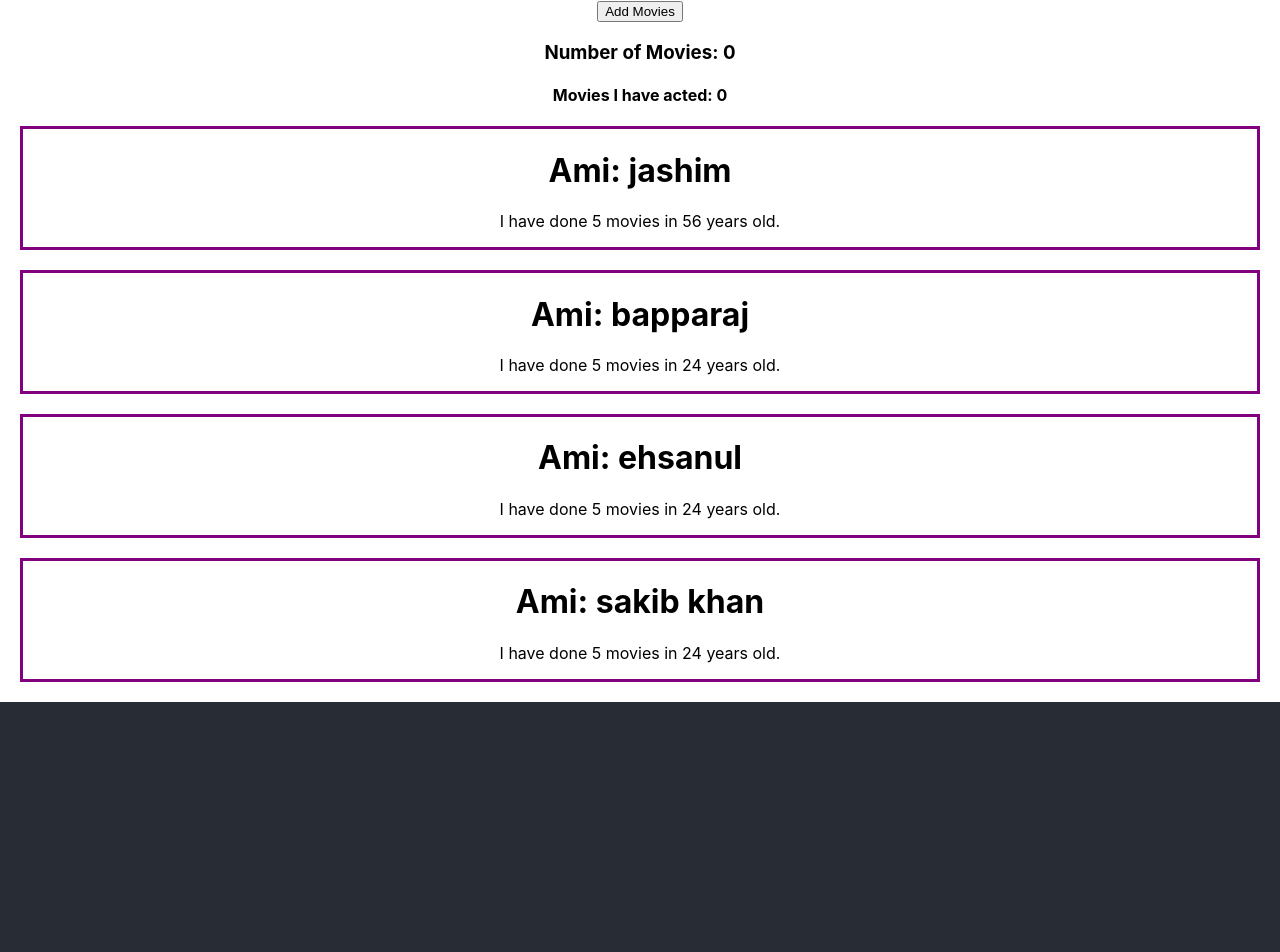
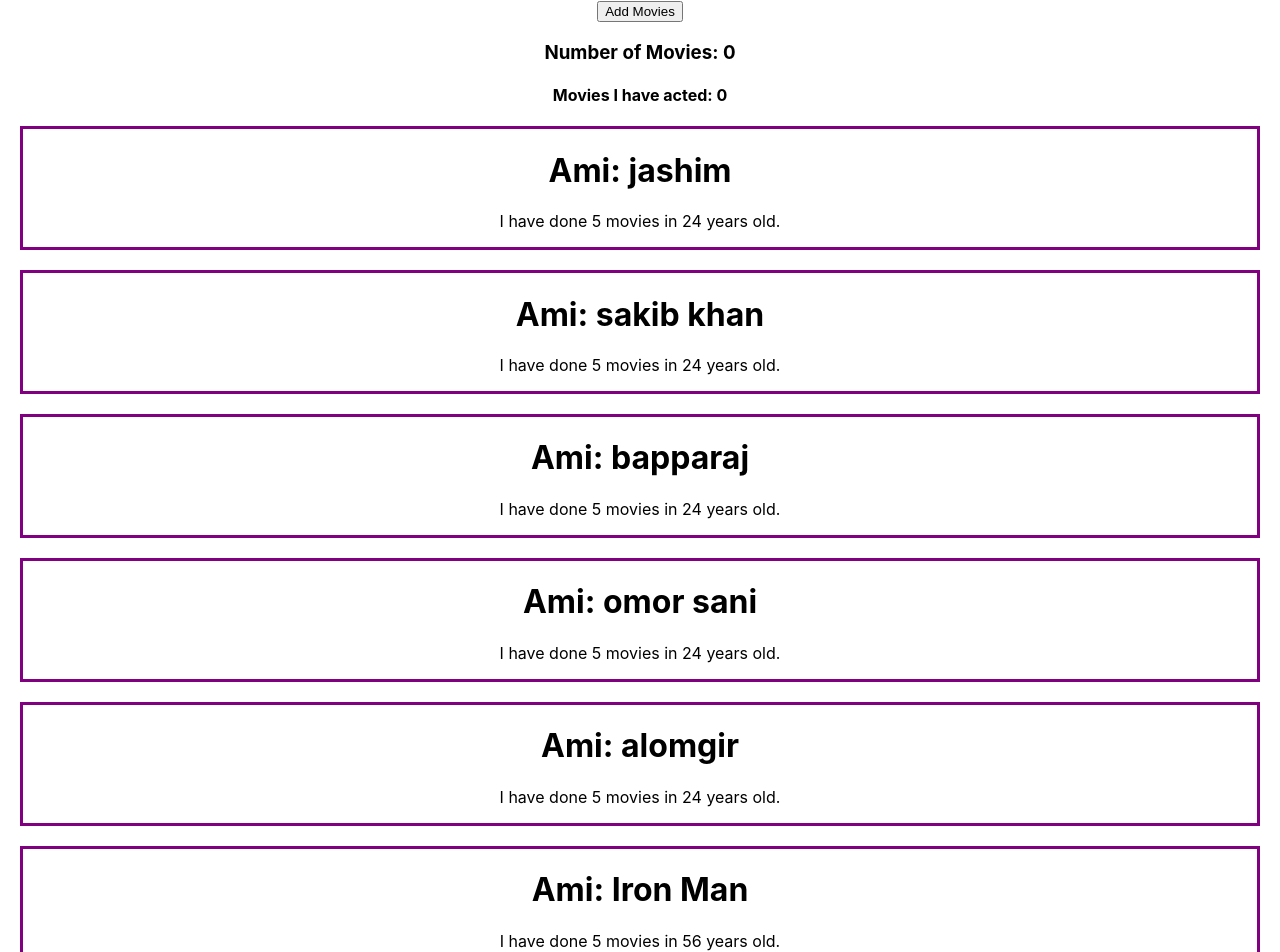
Before and after one commit to mdehsanul/react-core-concepts, a React (Create React App) app: page / in a window 1280 px wide. Shown: the top 952 px of the page. Built offline with nearby package versions, Linux system fonts and the light colour scheme.

Commit message:
dynamically access data from array and object using map()

```diff
--- a/src/App.js
+++ b/src/App.js
@@ -4,15 +4,24 @@ import './App.css';
 
 // main Component
 function App() {
-  const nayoks=['jashim', 'sakib khan', 'bapparaj']
+  // array
+  const nayoks=['jashim', 'sakib khan', 'bapparaj', 'omor sani', 'alomgir']
+  // object
+  const nayoksObject=[{name:'Iron Man', age:56}, {name:'The Hulk', age:65}, {name:'Doctor Strange', age: 15}, {name:'Storm', age:25}, {name:'Professor X', age:20}]
   return (
     <div className="App">
       <MovieCounter></MovieCounter>
       {/* custom element -> custom element not same as HTML elements*/}
-      <Nayok name={nayoks[0]} age='56'></Nayok>
-      <Nayok name={nayoks[2]}></Nayok>
-      <Nayok name='ehsanul'></Nayok>
-      <Nayok name={nayoks[1]}></Nayok>
+      {/* accessing array */}
+      {
+        nayoks.map(nk => <Nayok name={nk}></Nayok>)
+      }
+
+      {/* accessing object */}
+      {
+        nayoksObject.map(nk => <Nayok name={nk.name} age={nk.age}></Nayok>)
+      }
+
       <header className="App-header">
         <img src={logo} className="App-logo" alt="logo" />
       </header>
```
